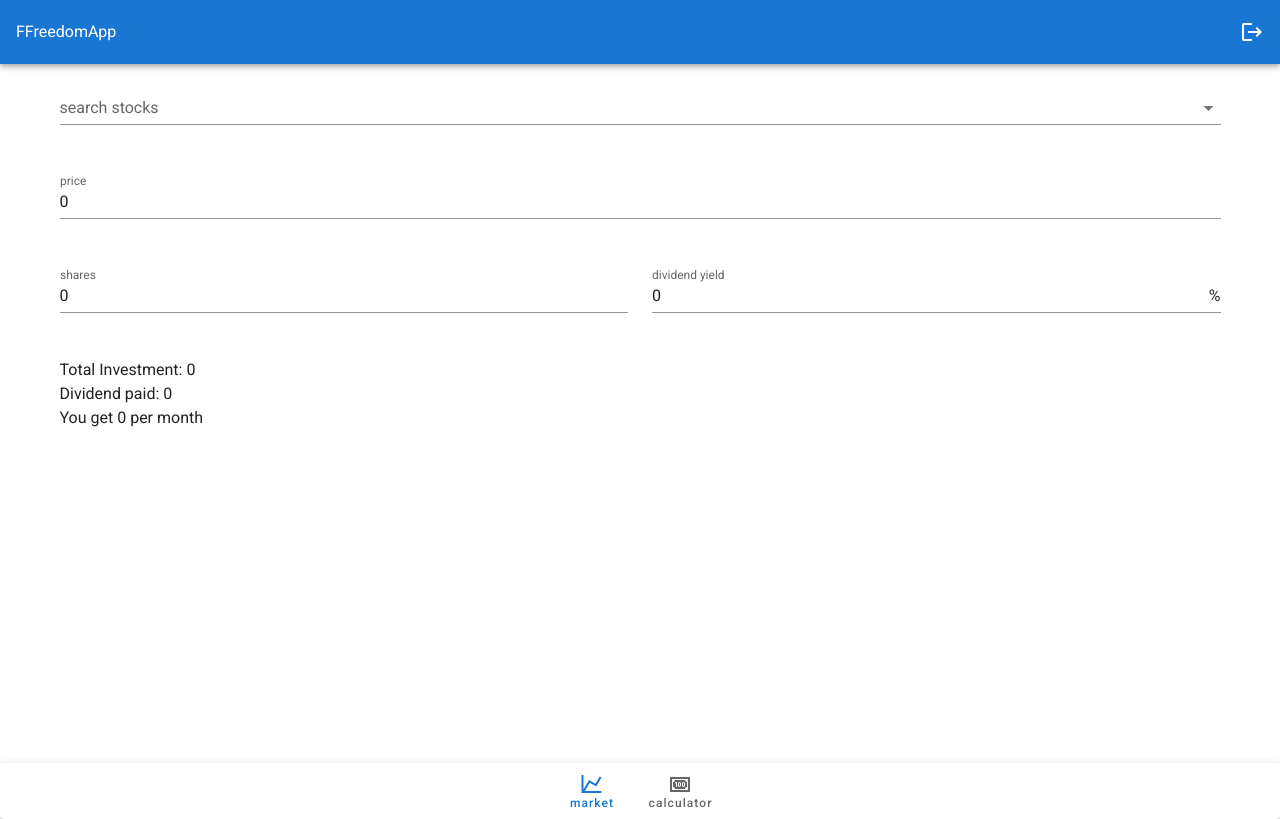
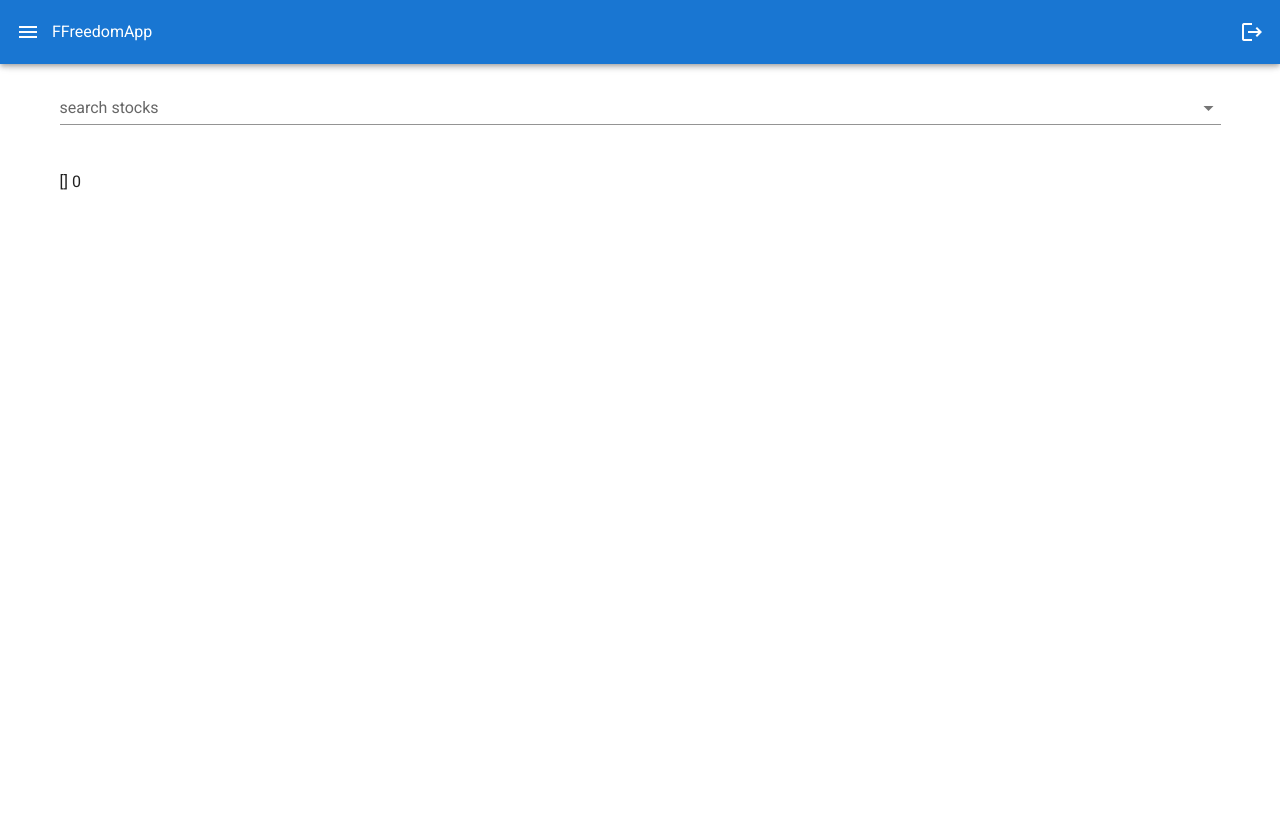
Before and after one commit to weily10/finance-app, a Vue app: page /freeCalculator in a window 1280 px wide. Built offline with nearby package versions, Linux system fonts and the light colour scheme.

Commit message:
app bar nav change

```diff
--- a/src/App.vue
+++ b/src/App.vue
@@ -1,19 +1,15 @@
 <template>
   <v-app>
     <v-app-bar app color="primary" dark absolute fixed>
+      <v-app-bar-nav-icon @click="drawer = true"></v-app-bar-nav-icon>
       FFreedomApp
       <v-spacer></v-spacer>
       <v-btn icon @click="$router.push($router.push({ name: 'Home' }))">
         <v-icon>mdi-logout</v-icon>
       </v-btn>
-
-      <!-- <v-app-bar-nav-icon @click="drawer = true"></v-app-bar-nav-icon> -->
     </v-app-bar>
-    <!-- <v-navigation-drawer v-model="drawer" absolute temporary>
-      <v-list
-        nav
-        dense
-      >
+    <v-navigation-drawer v-model="drawer" absolute temporary>
+      <v-list nav dense>
         <v-list-item-group
           v-model="group"
           active-class="deep-purple--text text--accent-4"
@@ -25,7 +21,9 @@
             <v-list-item-title>market</v-list-item-title>
           </v-list-item>
 
-          <v-list-item @click="$router.push($router.push({ name: 'freeCalculator' }))">
+          <v-list-item
+            @click="$router.push($router.push({ name: 'freeCalculator' }))"
+          >
             <v-list-item-icon>
               <v-icon>mdi-cash-100</v-icon>
             </v-list-item-icon>
@@ -33,45 +31,9 @@
           </v-list-item>
         </v-list-item-group>
       </v-list>
-    </v-navigation-drawer> -->
+    </v-navigation-drawer>
     <v-main>
-      <v-card class="mx-auto overflow-hidden pa-0" height="755" max-height="800">
-        <v-sheet
-          id="scroll-threshold-example"
-          class="overflow-y-auto"
-          max-height="755"
-        >
-          <router-view />
-        </v-sheet>
-        <v-bottom-navigation
-          :value="value"
-          color="primary"
-          scroll-target="#scroll-threshold-example"
-          scroll-threshold="100"
-          absolute
-          hide-on-scroll
-        >
-          <v-btn icon @click="$router.push($router.push({ name: 'Home' }))">
-            <span>market</span>
-
-            <v-icon>mdi-chart-line</v-icon>
-          </v-btn>
-
-          <v-btn
-            @click="$router.push($router.push({ name: 'freeCalculator' }))"
-          >
-            <div>calculator</div>
-
-            <v-icon>mdi-cash-100</v-icon>
-          </v-btn>
-
-          <!-- <v-btn>
-      <span>freedom calculator</span>
-
-      <v-icon>mdi-map-marker</v-icon>
-    </v-btn> -->
-        </v-bottom-navigation>
-      </v-card>
+      <router-view />
     </v-main>
   </v-app>
 </template>
--- a/src/api/index.js
+++ b/src/api/index.js
@@ -6,4 +6,9 @@ export default {
   async getAutoComplete(params) {
     return await appserver.get(`${API_URL}`, { params });
   },
+
+  async getQuotes(params){
+    return await appserver.get('/market/v2/get-quotes', { params });
+
+  }
 }
--- a/src/views/Home.vue
+++ b/src/views/Home.vue
@@ -12,47 +12,23 @@
           item-text="shortname"
           item-value="shortname"
           return-object
+          :loading="isLoading"
         >
         </v-autocomplete>
       </v-col>
     </v-row>
     <v-row>
       <v-col>
-        <v-text-field
-          label="price"
-          v-model="price"
-          type="number"
-        ></v-text-field>
+        {{ this.quotes }}
+        {{ price }}
       </v-col>
     </v-row>
     <v-row>
-      <v-col>
-        <v-text-field
-          label="shares"
-          v-model="shares"
-          type="number"
-        ></v-text-field>
-      </v-col>
-      <v-col>
-        <v-text-field
-          label="dividend yield"
-          v-model="divyield"
-          type="number"
-          suffix="%"
-        ></v-text-field>
-      </v-col>
+      <v-col> </v-col>
+      <v-col> </v-col>
     </v-row>
     <v-row>
-      <v-col>
-        Total Investment:
-        {{ Intl.NumberFormat().format(price * shares * 1000) }} <br />
-        Dividend paid:
-        {{
-          Intl.NumberFormat().format((price * shares * 1000 * divyield) / 100)
-        }}
-        <br />
-        You get {{ (price * shares * 1000 * divyield) / 100 / 12 }} per month
-      </v-col>
+      <v-col> </v-col>
     </v-row>
   </v-container>
 </template>
@@ -65,6 +41,7 @@ export default {
   components: {},
   data() {
     return {
+      isLoading: false,
       quotes: [],
       divyield: 0.0,
       shares: 0,
@@ -83,23 +60,25 @@ export default {
   },
   watch: {
     async search(val) {
+      if (this.quotes.length > 0) return;
+
+      this.isLoading = true;
+
       const params = {
         q: val,
         region: "US",
       };
       await api
         .getAutoComplete(params)
-        .then((res) => {
-          console.log(res.data);
-          this.quotes = res.data.quotes;
+        .then(res=>{
+          this.quotes = res.data.quotes
         })
         .catch(function (error) {
           console.error(error);
-        });
+        })
+        .finally(() => (this.isLoading = false));
     },
   },
-  mounted() {
-
-  },
+  mounted() {},
 };
 </script>
```
